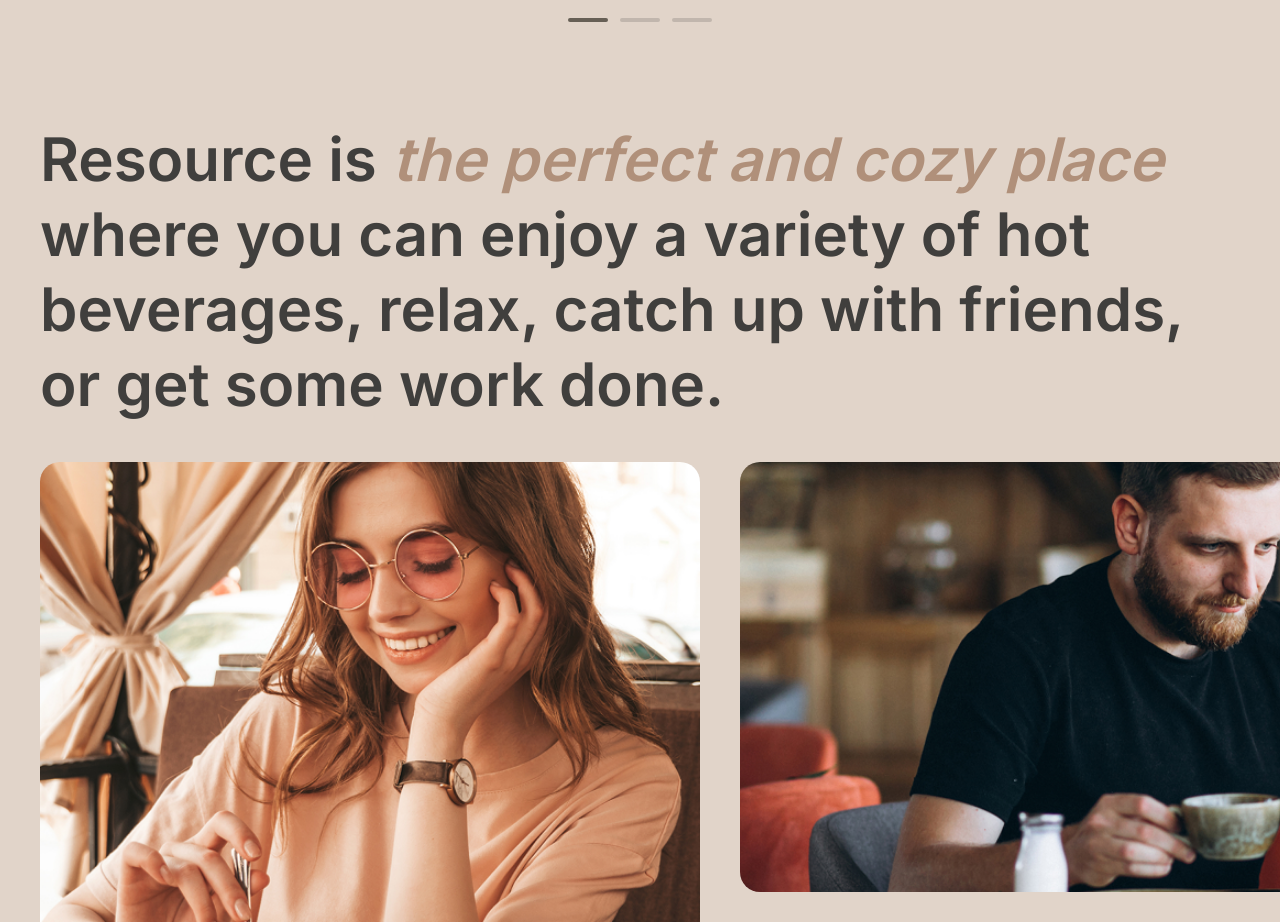
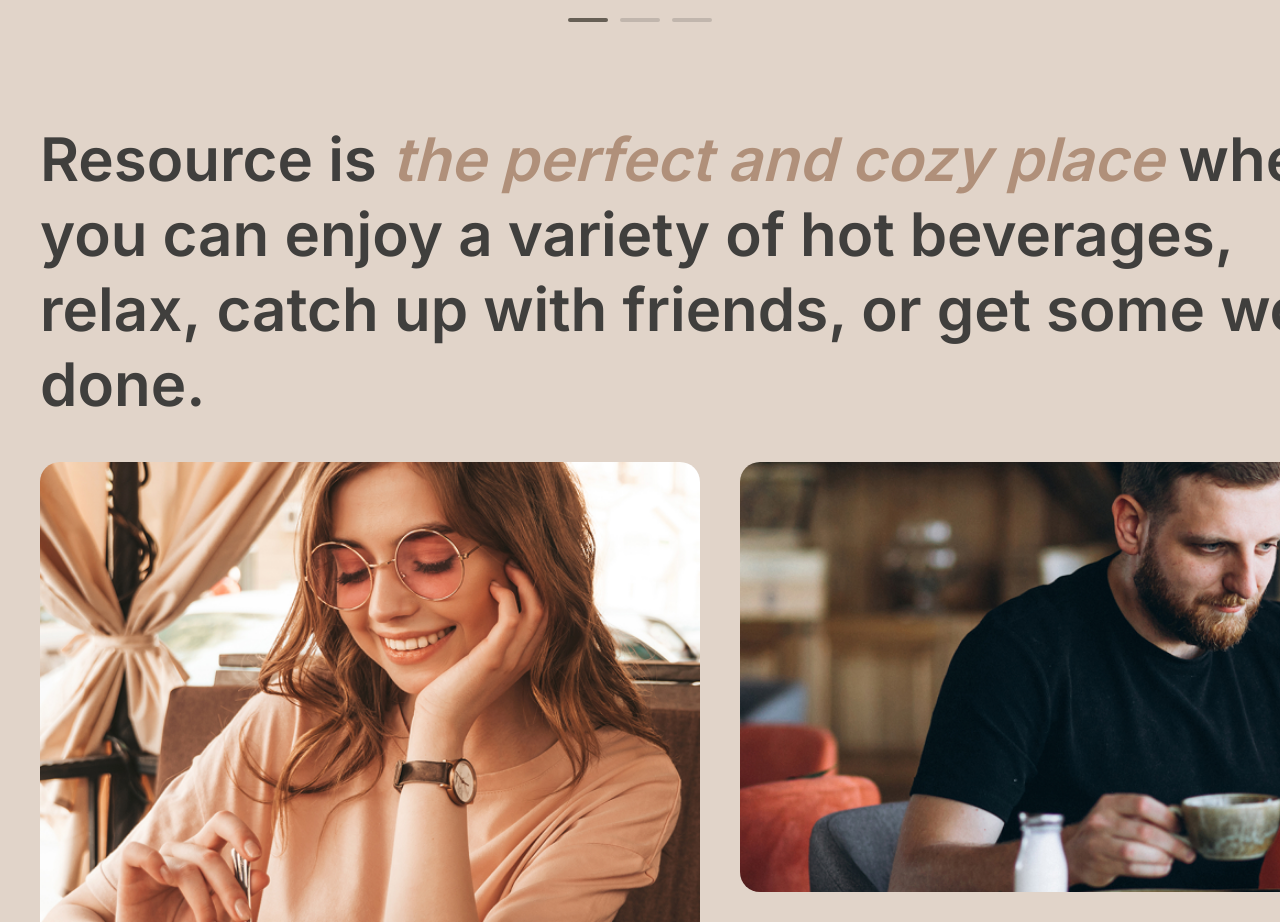
Before and after one commit to HoneySafonovets/rsschool-landing-page, a website built with Vite: page landing-page/landing-page/index.html in a window 1280 px wide. Shown: the part 1620-2542 px from the top of the page. Built offline with nearby package versions, Linux system fonts and the light colour scheme; files whose address does not match are found by name.

Commit message:
fix: section about

```diff
--- a/landing-page/landing-page/index.html
+++ b/landing-page/landing-page/index.html
@@ -142,7 +142,10 @@
           </div>
         </section>
         <section class="about" id="about">
-          <h2 class="title about__title">Resource is <span class="font-accent">the perfect and cozy place</span> where you can enjoy a variety of hot beverages, relax, catch up with friends, or get some work done.</h2>
+          <h2 class="title about__title">
+            Resource is <span class="font-accent">the perfect and cozy place</span>
+            where you can enjoy a variety of hot beverages, relax,&nbsp;catch up with friends, or get some work done.
+          </h2>
           <div class="about__gallery">
             <div class="about__gallery-left">
               <div class="about__item-container about__child-left">
--- a/landing-page/landing-page/src/scss/blocks/_about.scss
+++ b/landing-page/landing-page/src/scss/blocks/_about.scss
@@ -8,6 +8,7 @@
   align-self: stretch;
   margin: 0 auto;
   line-height: 75px;
+  width: 1370px;
 }
 
 .about__gallery {
```
